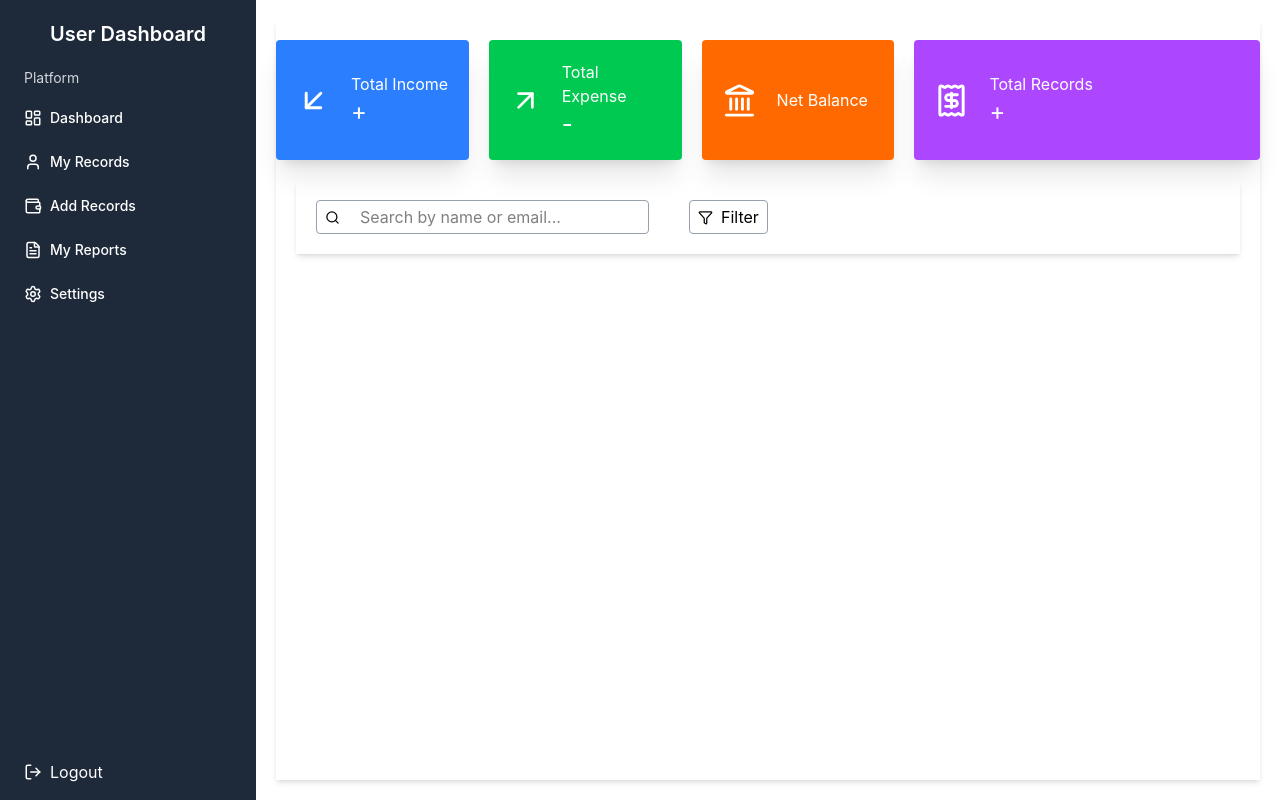
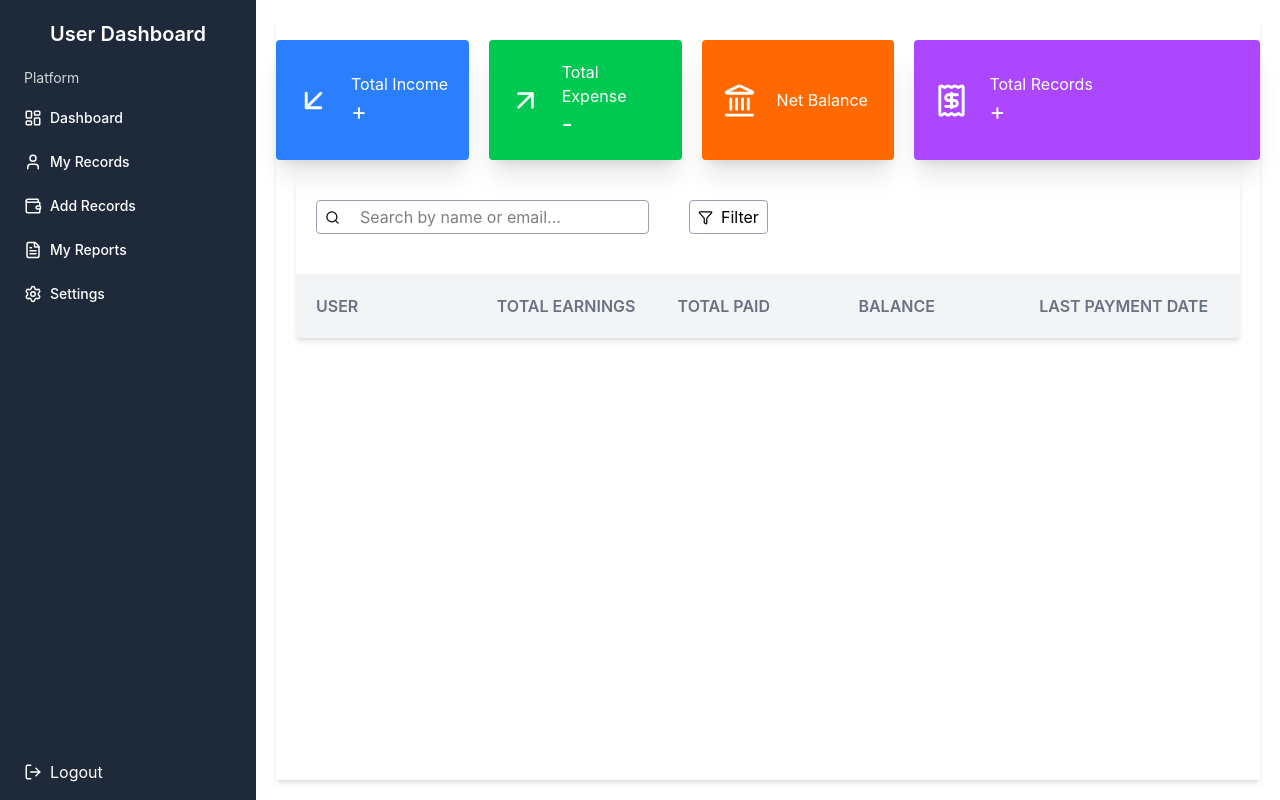
Before and after one commit to IamFJ03/Admin-panel, a React app in the folder frontend/: page /admin/records in a window 1280 px wide. Built offline with nearby package versions, Linux system fonts and the light colour scheme; the HTML template or start-up script is replaced by a standard one.

Commit message:
Finanical Records Page

```diff
--- a/frontend/src/pages/admin/Records.jsx
+++ b/frontend/src/pages/admin/Records.jsx
@@ -19,6 +19,15 @@ export default function Records() {
               <button className=''>Filter</button>
             </div>
           </div>
+          <div>
+            <ul className='grid grid-cols-5 bg-gray-100 p-5 font-semibold text-gray-500'>
+              <li>USER</li>
+              <li>TOTAL EARNINGS</li>
+              <li>TOTAL PAID</li>
+              <li>BALANCE</li>
+              <li>LAST PAYMENT DATE</li>
+            </ul>
+          </div>
         </div>
       </div>
     </div>
```
